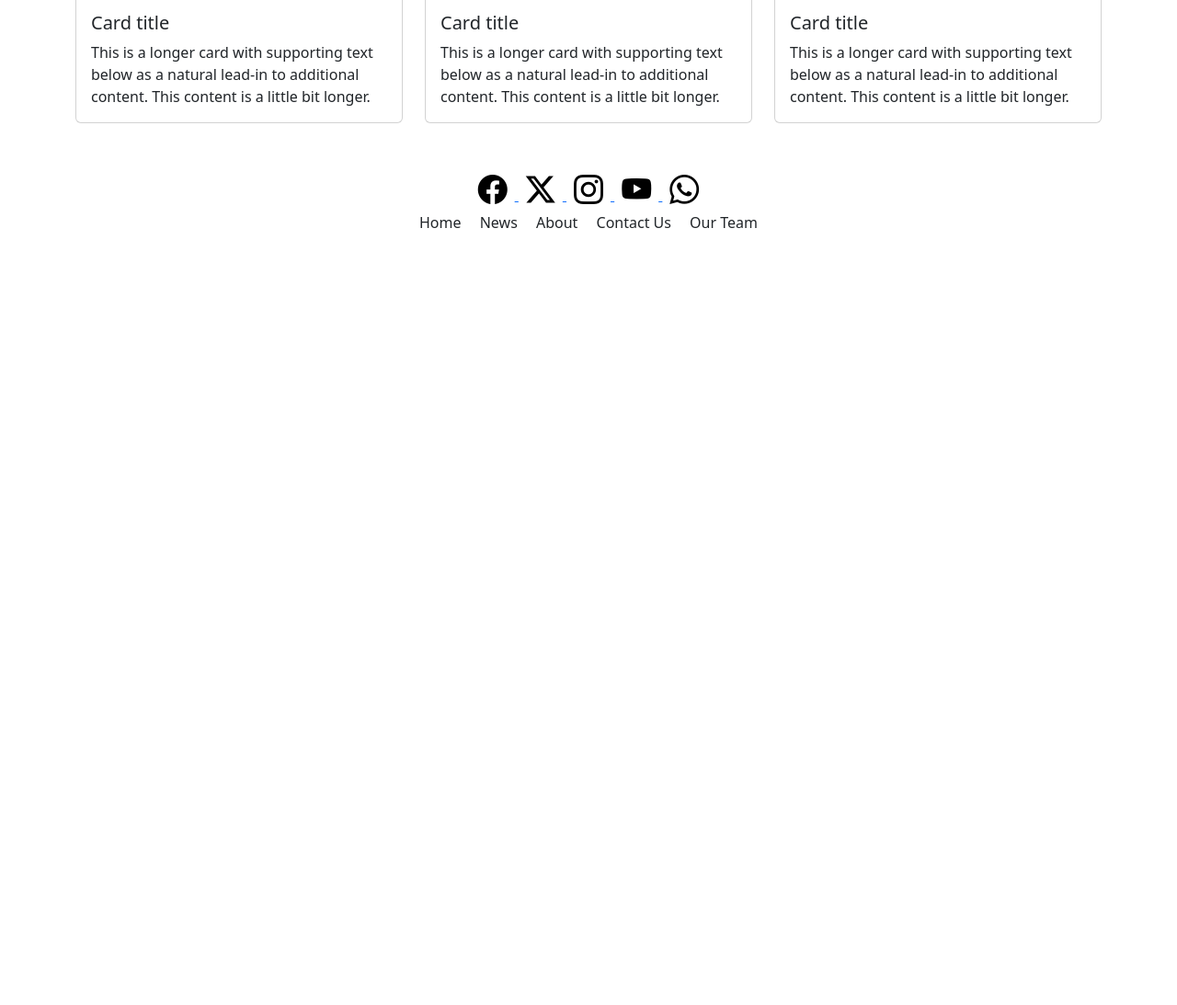
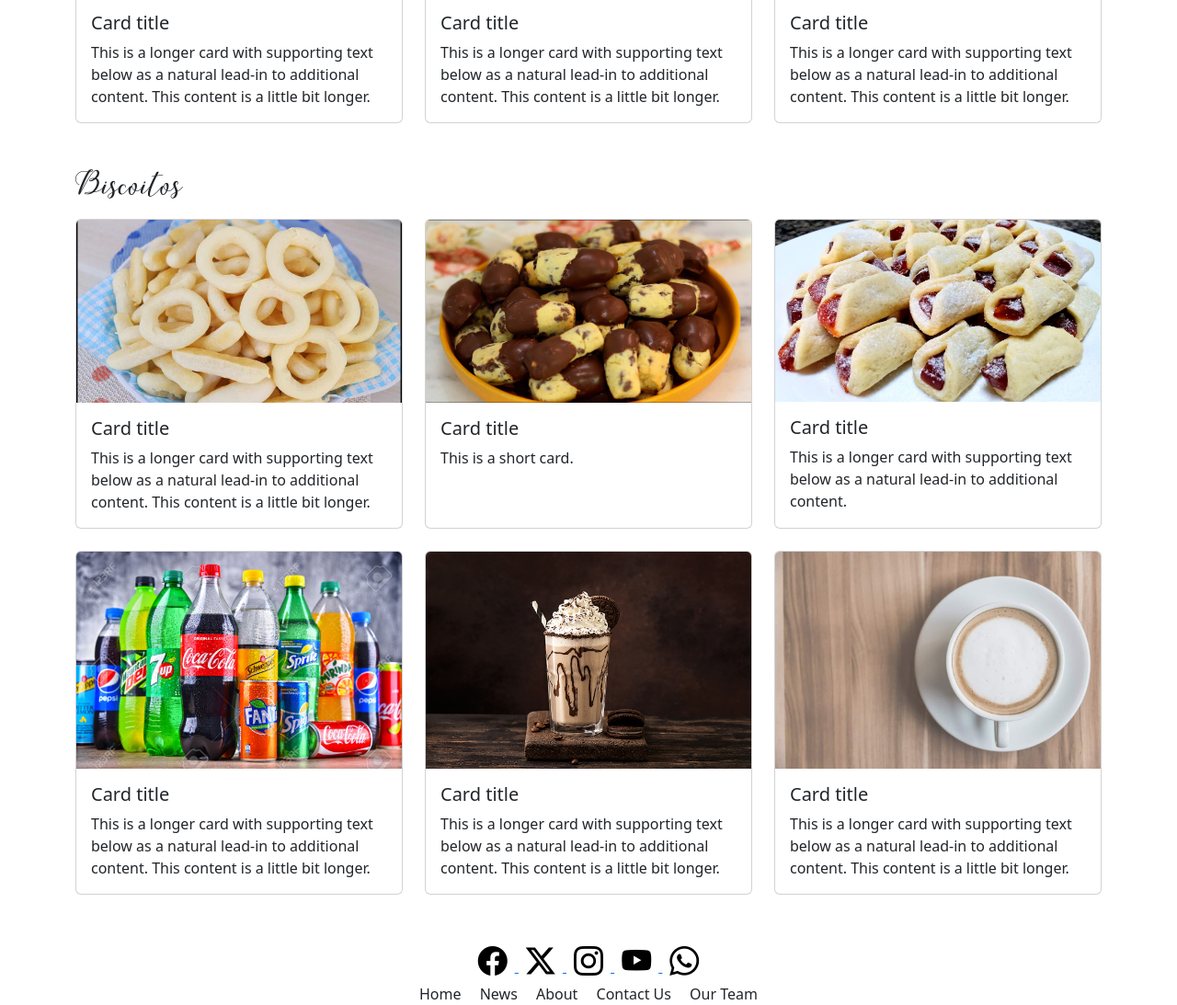
Before and after one commit to Brumarasilva/revisao2024, a plain HTML site: page padariadeliciopao/produtos.html in a window 1280 px wide. Shown: the part 2613-3706 px from the top of the page at 92% size. Before the commit the page ends 2867 px from the top, so only its background shows below. Drawn offline with nearby package versions, Linux system fonts and the light colour scheme.

Commit message:
adicionando biscoitos no cardapio

```diff
--- a/padariadeliciopao/produtos.html
+++ b/padariadeliciopao/produtos.html
@@ -262,6 +262,86 @@
         </div>
 
 
+        <div class="container my-5">
+            <div class="clearfix">
+                <h1>Biscoitos</h1>
+
+
+                <div class="row row-cols-1 row-cols-md-3 g-4">
+                    <div class="col">
+                        <div class="card h-100">
+                            <img src="img/biscoito-de-polvilho.jpg" class="card-img-top" alt="...">
+                            <div class="card-body">
+                                <h5 class="card-title">Card title</h5>
+                                <p class="card-text">This is a longer card with supporting text below as a natural
+                                    lead-in to additional content. This content is a little bit longer.</p>
+                            </div>
+                        </div>
+                    </div>
+                    <div class="col">
+                        <div class="card h-100">
+                            <img src="img/biscoito-amanteigado-formigueiro.jpg" class="card-img-top" alt="...">
+                            <div class="card-body">
+                                <h5 class="card-title">Card title</h5>
+                                <p class="card-text">This is a short card.</p>
+                            </div>
+                        </div>
+                    </div>
+                    <div class="col">
+                        <div class="card h-100">
+                            <img src="img/biscoito-de-goiaba.png" class="card-img-top" alt="...">
+                            <div class="card-body">
+                                <h5 class="card-title">Card title</h5>
+                                <p class="card-text">This is a longer card with supporting text below as a natural
+                                    lead-in to additional content.</p>
+                            </div>
+                        </div>
+                    </div>
+                    <div class="col">
+                        <div class="card h-100">
+                            <img src="img/refrigerantes.jpg" class="card-img-top" alt="...">
+                            <div class="card-body">
+                                <h5 class="card-title">Card title</h5>
+                                <p class="card-text">This is a longer card with supporting text below as a natural
+                                    lead-in to additional content. This content is a little bit longer.</p>
+                            </div>
+                        </div>
+                    </div>
+
+                    <div class="col">
+                        <div class="card h-100">
+                            <img src="img/cafe-com-chocolate.jpeg" class="card-img-top" alt="...">
+                            <div class="card-body">
+                                <h5 class="card-title">Card title</h5>
+                                <p class="card-text">This is a longer card with supporting text below as a natural
+                                    lead-in to additional content. This content is a little bit longer.</p>
+                            </div>
+                        </div>
+                    </div>
+
+                    <div class="col">
+                        <div class="card h-100">
+                            <img src="img/cafe-com-leite.jpg" class="card-img-top" alt="...">
+                            <div class="card-body">
+                                <h5 class="card-title">Card title</h5>
+                                <p class="card-text">This is a longer card with supporting text below as a natural
+                                    lead-in to additional content. This content is a little bit longer.</p>
+
+
+                            </div>
+                        </div>
+                    </div>
+
+
+                </div>
+            </div>
+        </div>
+
+
+
+
+
+
 
 
 
```
Also changed, not shown: padariadeliciopao/img/biscoito-amanteigado-formigueiro.jpg (added), padariadeliciopao/img/biscoito-de-goiaba.png (added), padariadeliciopao/img/biscoito-de-polvilho.jpg (added).
